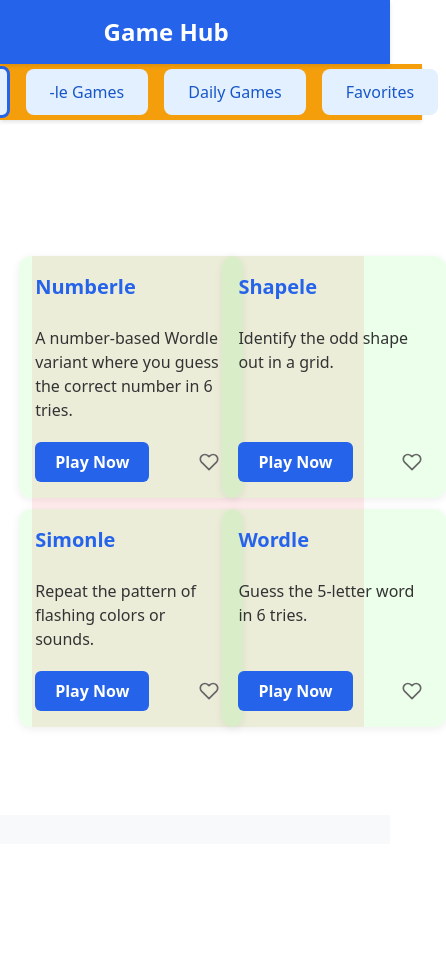
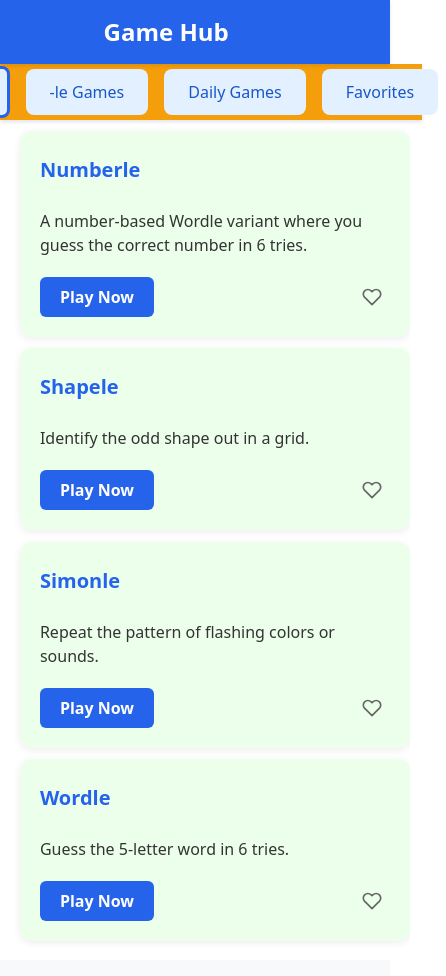
Before and after one commit to winningfungus48/GH103, a React (Vite) app: page / in a window 390 px wide. Shown: the whole page, 446 px wide, since content can reach past the window. Before the commit the page ends 844 px from the top, so only its background shows below. Built offline with nearby package versions, Linux system fonts and the light colour scheme.

Commit message:
ui changes

```diff
--- a/src/components/GameCard.module.css
+++ b/src/components/GameCard.module.css
@@ -1,18 +1,20 @@
 .card {
-  background: #fff;
+  background: rgba(0,255,0,0.08); /* DEBUG: green background for card */
   border-radius: 12px;
   box-shadow: 0 2px 8px rgba(0, 0, 0, 0.07);
   padding: 1.5rem 1.25rem 1.25rem 1.25rem;
   display: flex;
   flex-direction: column;
   align-items: flex-start;
-  min-width: 220px;
+  width: clamp(260px, 30%, 340px);
+  min-width: 140px;
   max-width: 340px;
-  width: 100%;
+  /* Remove aspect-ratio */
   min-height: 180px;
+  max-height: 340px;
   transition: all 0.35s ease;
   transform: scale(1);
-  background: rgba(0,255,0,0.08); /* DEBUG: green background for card */
+  overflow: hidden;
 }
 
 .card:hover,
@@ -21,17 +23,51 @@
   transform: scale(1.02);
 }
 
+.title {
+  /* Truncate if needed */
+  white-space: nowrap;
+  overflow: hidden;
+  text-overflow: ellipsis;
+}
+
 .description {
   font-size: 1rem;
   color: #333;
   margin-bottom: 1.25rem;
   flex: 1;
+  overflow: hidden;
+  text-overflow: ellipsis;
+  display: -webkit-box;
+  -webkit-line-clamp: 3;
+  -webkit-box-orient: vertical;
 }
 
-@media (max-width: 700px) {
+@media (max-width: 1100px) {
   .card {
-    min-width: 160px;
-    max-width: 100%;
-    padding: 1rem;
+    width: clamp(140px, 32vw, 220px);
+    min-width: 100px;
+    max-width: 220px;
+    min-height: 140px;
+    max-height: 220px;
   }
 }
+
+@media (max-width: 768px) {
+  .card {
+    width: clamp(100px, 45vw, 180px);
+    min-width: 80px;
+    max-width: 180px;
+    min-height: 120px;
+    max-height: 200px;
+  }
+}
+
+@media (max-width: 480px) {
+  .card {
+    width: 100%;
+    min-width: 80px;
+    max-width: 100%;
+    min-height: 100px;
+    max-height: none;
+  }
+}
--- a/src/components/layout/LayoutWrapper.module.css
+++ b/src/components/layout/LayoutWrapper.module.css
@@ -34,7 +34,7 @@
 }
 
 .footerContainer {
-  margin-top: 2rem;
+  /*margin-top: 2rem;*/
   width: 100%;
 }
 
--- a/src/index.css
+++ b/src/index.css
@@ -35,6 +35,7 @@
   place-items: center;
   min-width: 320px;
   min-height: 100vh;
+  overflow-x: hidden;
 }
 
 h1 {
--- a/src/pages/Home.module.css
+++ b/src/pages/Home.module.css
@@ -12,8 +12,9 @@
   margin: 0 auto;
   width: 100%;
   box-sizing: border-box;
-  padding-top: calc(var(--header-height) + var(--category-strip-height) + 2rem);
-  padding-bottom: calc(var(--footer-height) + 2rem);
+  padding-top: 1rem;
+  padding-bottom: 0.5rem;
+  min-height: 70vh;
   display: flex;
   flex-direction: column;
   align-items: center;
@@ -22,19 +23,25 @@
 
 .cardsGrid {
   display: grid;
-  grid-template-columns: repeat(auto-fit, minmax(260px, 1fr));
+  grid-template-columns: repeat(4, 1fr);
   gap: 2rem;
   width: 100%;
-  max-width: 1100px;
+  /*max-width: 1100px;
   margin: 0 auto;
   justify-items: center;
-  background: rgba(255,0,0,0.08); /* DEBUG: red background for grid */
+  background: rgba(245, 228, 228, 0.773); /* DEBUG: red background for grid */
+  padding-top: 2rem;
+  padding-bottom: 2rem;
+  padding-left: 1rem;
+  padding-right: 1rem;
 }
 
 @media (max-width: 1100px) {
   .cardsGrid {
     grid-template-columns: repeat(3, 1fr);
-    gap: 2rem;
+    gap: 1.5rem;
+    padding-top: 1.5rem;
+    padding-bottom: 1.5rem;
   }
 }
 
@@ -42,14 +49,16 @@
   .cardsGrid {
     grid-template-columns: repeat(2, 1fr);
     gap: 1.2rem;
+    padding-top: 1.2rem;
+    padding-bottom: 1.2rem;
   }
 }
 
 @media (max-width: 480px) {
   .cardsGrid {
-    grid-template-columns: 1fr 1fr;
+    grid-template-columns: 1fr;
     gap: 0.7rem;
-    padding: 0 0.2rem;
+    padding: 0.7rem 0.2rem;
   }
 }
 
--- a/src/styles/layout.module.css
+++ b/src/styles/layout.module.css
@@ -4,9 +4,9 @@
 */
 
 .container {
-  max-width: 1200px;
+  max-width: 98vw;
   margin: 0 auto;
-  padding: 0 1rem;
+  padding: 0 0.5rem;
   width: 100%;
   box-sizing: border-box;
 }
```
